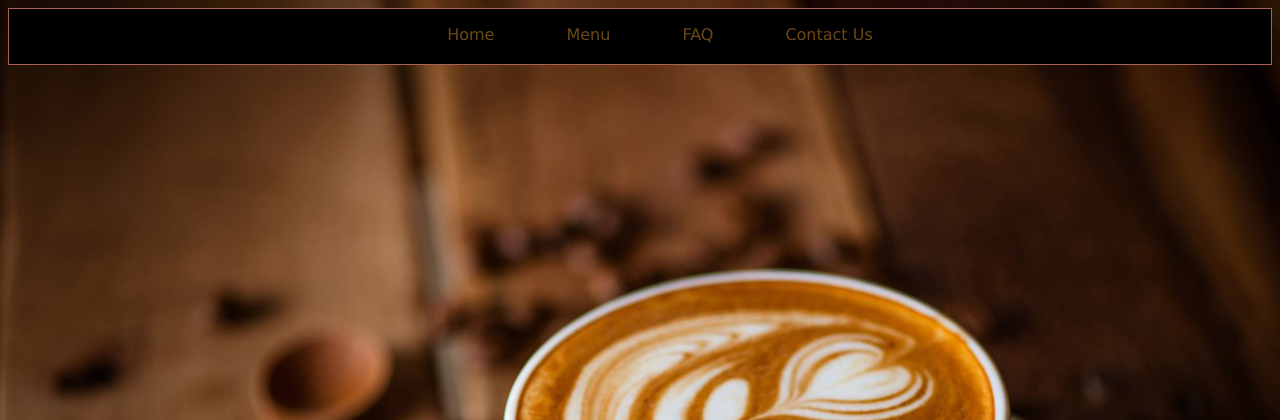
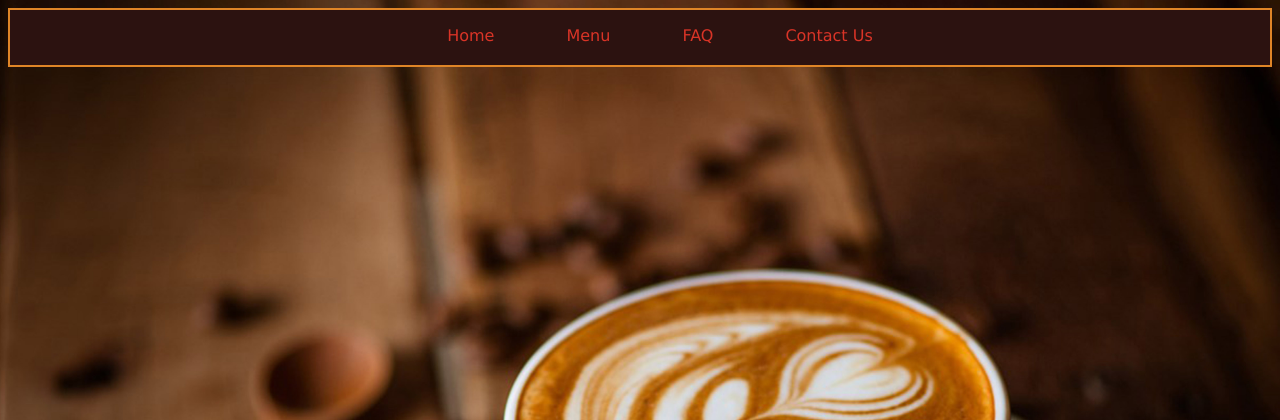
Before and after one commit to TeamYellowCapstone/team-yellow-repo, a PHP site: page / in a window 1280 px wide. Shown: the top 420 px of the page. Run offline with PHP 8.4, Linux system fonts and the light colour scheme.

Commit message:
I added swatches, new colors, and new <h1> font is displayed site wise.

```diff
--- a/index.php
+++ b/index.php
@@ -1,9 +1,6 @@
 <!DOCTYPE html>
 <html lang="en">
 <head>
-<link rel="preconnect" href="https://fonts.googleapis.com">
-<link rel="preconnect" href="https://fonts.gstatic.com" crossorigin>
-<link href="https://fonts.googleapis.com/css2?family=Pacifico&display=swap" rel="stylesheet">
     <?php
         require "templates/head.php";
     ?>
--- a/styles/style.css
+++ b/styles/style.css
@@ -3,7 +3,7 @@
 #edddcb = beige
 #df8527 = orange
 #2c1210 = dark brown
-#2c1210 = red
+#D93427 = red
 */
 
 html, body {
--- a/templates/head.php
+++ b/templates/head.php
@@ -1,11 +1,6 @@
 <meta charset="UTF-8">
 <meta http-equiv="X-UA-Compatible" content="IE=edge">
 <meta name="viewport" content="width=device-width, initial-scale=1.0">
-<link href="styles/style.css" type="text/css" rel="stylesheet">
-<link href="templates/templates-style.css" type="text/css" rel="stylesheet">
-<link rel="preconnect" href="https://fonts.googleapis.com">
-<link rel="preconnect" href="https://fonts.gstatic.com" crossorigin>
-<link href="https://fonts.googleapis.com/css2?family=Pacifico&display=swap" rel="stylesheet">
 <?php
     header("content-security-policy: default-src 'self'; script-src 'self' 'unsafe-inline'; img-src 'self'; style-src 'self' 'unsafe-inline'; font-src 'self'");
     header("X-Frame-Options: SAMEORIGIN");
@@ -15,3 +10,5 @@
     header_remove("Server");
     header_remove("X-Powered-By");
 ?>
+<link href="styles/style.css" type="text/css" rel="stylesheet">
+<link href="templates/templates-style.css" type="text/css" rel="stylesheet">
--- a/templates/navigation.php
+++ b/templates/navigation.php
@@ -1,6 +1,3 @@
-<link rel="preconnect" href="https://fonts.googleapis.com">
-<link rel="preconnect" href="https://fonts.gstatic.com" crossorigin>
-<link href="https://fonts.googleapis.com/css2?family=Pacifico&display=swap" rel="stylesheet">
 <nav class="navigation">
     <ul>
         <li><a href="index.php">Home</a></li>
--- a/templates/templates-style.css
+++ b/templates/templates-style.css
@@ -1,7 +1,7 @@
 /* naviagtion style begining */
 .navigation {
-    background-color: #000000;
-    border: 1px solid #A76358;
+    background-color: #2c1210;
+    border: 2px solid #df8527;
     text-align: center;
   }
   .navigation ul {
@@ -13,12 +13,12 @@
     margin: 0 20px;
   }
   .navigation ul li a {
-    color: #6C4818;
+    color: #D93427;
     text-decoration: none;
     padding: 14px 16px;
   }
   .navigation li a:hover {
-    background-color: #714307;
-    color: white;
+    background-color: #2c1210;
+    color: #edddcb;
   }
   /* navigation style ending */
```
